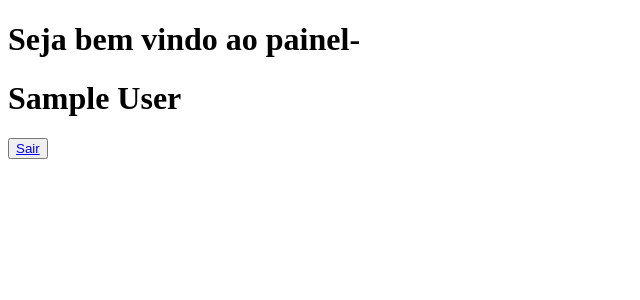
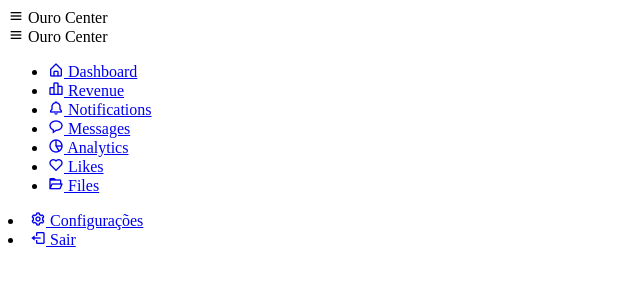
Before and after one commit to nandoluiscampos/ourocenter, a PHP site: page /painel.php in a window 1280 px wide. Shown: the top 300 px of the page, without its empty margins (0-640 px from the left). Run offline with PHP 8.4, Linux system fonts and the light colour scheme; the visitor is signed in with stand-in values (Sample User, id 1); a stand-in replaces the project's code that opens the database connection.

Commit message:
foi colocado o painel e testando o login adm

```diff
--- a/index.php
+++ b/index.php
@@ -1,6 +1,7 @@
 <?php
   session_start();
   include('conexao.php');
+  include('conexao2.php');
 ?>
 <!DOCTYPE html>
 <html lang="pt-br">
--- a/painel.php
+++ b/painel.php
@@ -1,22 +1,118 @@
 <?php
-   include('protect.php');
+  include("protect.php");
 ?>
+
 <!DOCTYPE html>
-<html lang="pt-br">
-<head>
-    <meta charset="UTF-8">
-    <meta http-equiv="X-UA-Compatible" content="IE=edge">
-    <meta name="viewport" content="width=device-width, initial-scale=1.0">
-    <title>Painel de Usuarios</title>
-</head>
-<body>
-    <style>
+<!-- Coding by CodingLab | www.codinglabweb.com-->
+<html lang="en">
+  <head>
+    <meta charset="UTF-8" />
+    <meta http-equiv="X-UA-Compatible" content="IE=edge" />
+    <meta name="viewport" content="width=device-width, initial-scale=1.0" />
+    <title>Sidebar Menu | Side Navigation Bar</title>
 
-    </style>
-    <header>
-        <h1>Seja bem vindo ao painel-</h1>
-        <h1><?php echo $_SESSION['nome']; ?></h1>
-        <Button><a href="logout.php">Sair</a></Button>
-    </header>
-</body>
+    <!-- CSS -->
+    <link rel="stylesheet" href="css/stylepainel.css" />
+
+    <!-- Boxicons CSS -->
+    <link
+      href="https://unpkg.com/boxicons@2.1.2/css/boxicons.min.css"
+      rel="stylesheet"
+    />
+  </head>
+  <body>
+    <nav>
+      <div class="logo">
+        <i class="bx bx-menu menu-icon"></i>
+        <span class="logo-name">Ouro Center</span>
+      </div>
+
+      <div class="sidebar">
+        <div class="logo">
+          <i class="bx bx-menu menu-icon"></i>
+          <span class="logo-name">Ouro Center</span>
+        </div>
+
+        <div class="sidebar-content">
+          <ul class="lists">
+            <li class="list">
+              <a href="#" class="nav-link">
+                <i class="bx bx-home-alt icon"></i>
+                <span class="link">Dashboard</span>
+              </a>
+            </li>
+            <li class="list">
+              <a href="#" class="nav-link">
+                <i class="bx bx-bar-chart-alt-2 icon"></i>
+                <span class="link">Revenue</span>
+              </a>
+            </li>
+            <li class="list">
+              <a href="#" class="nav-link">
+                <i class="bx bx-bell icon"></i>
+                <span class="link">Notifications</span>
+              </a>
+            </li>
+            <li class="list">
+              <a href="#" class="nav-link">
+                <i class="bx bx-message-rounded icon"></i>
+                <span class="link">Messages</span>
+              </a>
+            </li>
+            <li class="list">
+              <a href="#" class="nav-link">
+                <i class="bx bx-pie-chart-alt-2 icon"></i>
+                <span class="link">Analytics</span>
+              </a>
+            </li>
+            <li class="list">
+              <a href="#" class="nav-link">
+                <i class="bx bx-heart icon"></i>
+                <span class="link">Likes</span>
+              </a>
+            </li>
+            <li class="list">
+              <a href="#" class="nav-link">
+                <i class="bx bx-folder-open icon"></i>
+                <span class="link">Files</span>
+              </a>
+            </li>
+          </ul>
+
+          <div class="bottom-cotent">
+            <li class="list">
+              <a href="#" class="nav-link">
+                <i class="bx bx-cog icon"></i>
+                <span class="link">Configurações</span>
+              </a>
+            </li>
+            <li class="list">
+              <a href="logout.php" class="nav-link">
+                <i class="bx bx-log-out icon"></i>
+                <span class="link">Sair</span>
+              </a>
+            </li>
+          </div>
+        </div>
+      </div>
+    </nav>
+
+    <section class="overlay"></section>
+
+    <script>
+      const navBar = document.querySelector("nav"),
+        menuBtns = document.querySelectorAll(".menu-icon"),
+        overlay = document.querySelector(".overlay");
+
+      menuBtns.forEach((menuBtn) => {
+        menuBtn.addEventListener("click", () => {
+          navBar.classList.toggle("open");
+        });
+      });
+
+      overlay.addEventListener("click", () => {
+        navBar.classList.remove("open");
+      });
+    </script>
+  </body>
 </html>
```
Also changed, not shown: css/css.css (+4 -3 lines), login.php (+15 -1 lines).
